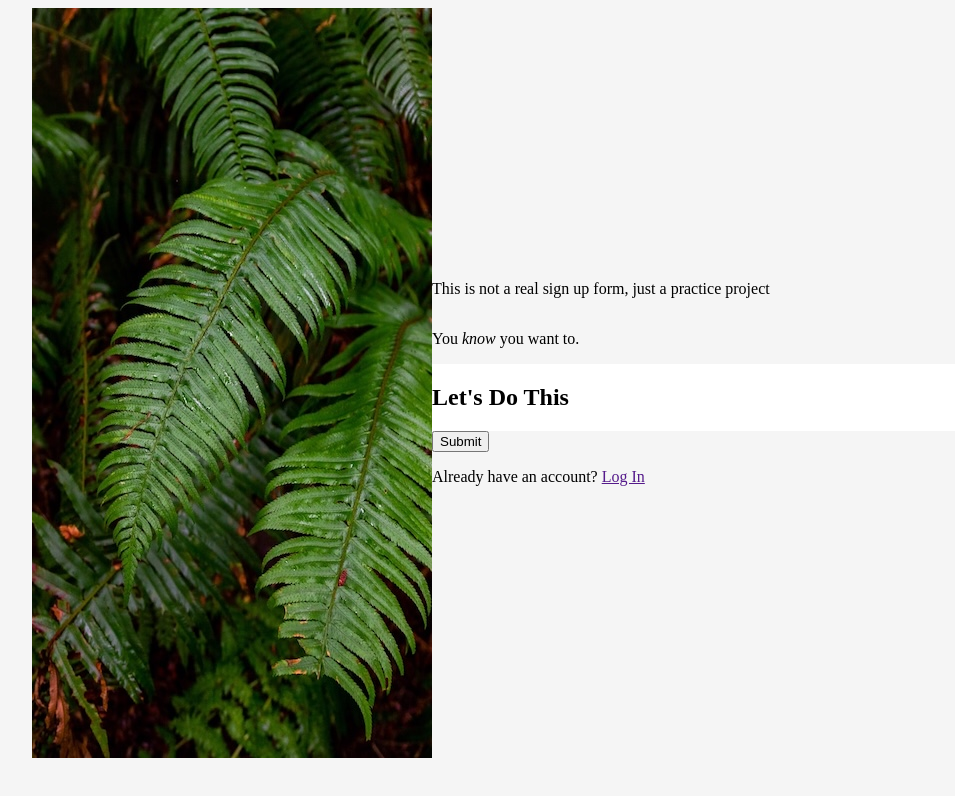
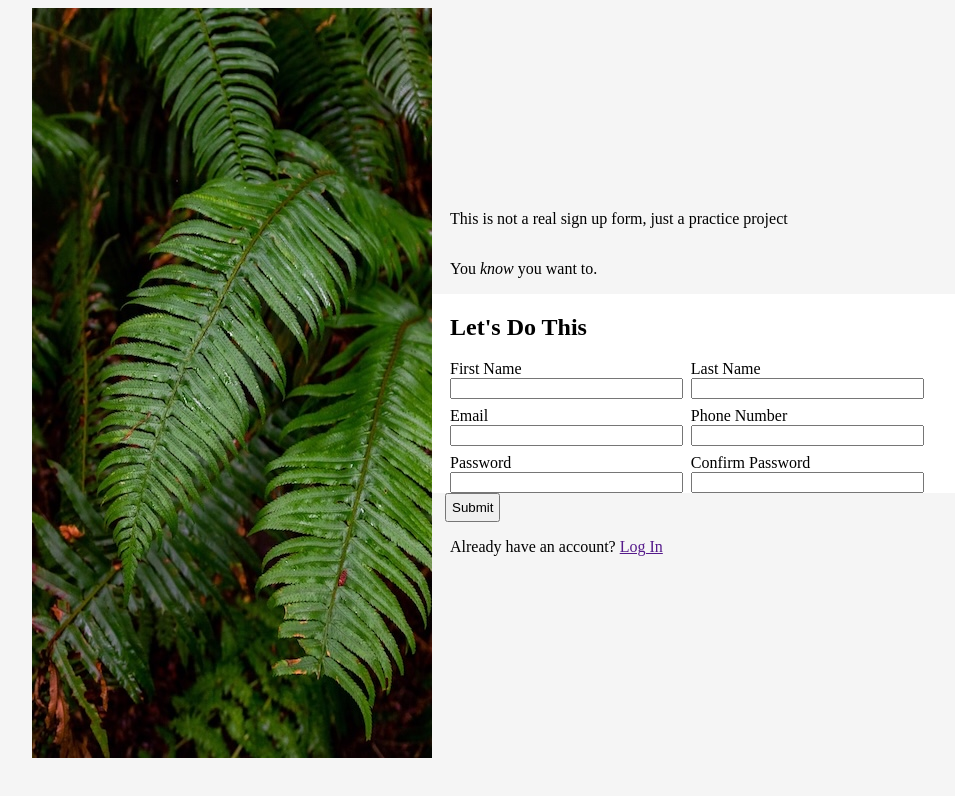
Before and after one commit to j-slopey/Signup-Page, a plain HTML site: page index.html in a window 1280 px wide. Shown: the whole page, without its empty margins (108-1063 px from the left). Drawn offline with Linux system fonts and the light colour scheme.

Commit message:
Forms added

```diff
--- a/index.html
+++ b/index.html
@@ -17,9 +17,39 @@
     <p>You <em>know</em> you want to.</p>
     <div id="form-container">
         <h2>Let's Do This</h2>
-        <form id="sign-up-form"></form>
+        <form id="sign-up-form">
+            <div class="input-label">
+                <label for="first-name">First Name</label>
+                <input type="text" name="first-name" id="first-name" required>
+            </div>
+
+            <div class="input-label">
+                <label for="last-name">Last Name</label>
+                <input type="text" name="last-name" id="last-name" required>
+            </div>
+
+            <div class="input-label">
+                <label for="email">Email</label>
+                <input type="email" name="email" id="email" required>
+            </div>
+
+            <div class="input-label">
+                <label for="phone-number">Phone Number</label>
+                <input type="tel" name="phone-number" id="phone-number" required>
+            </div>
+
+            <div class="input-label">
+                <label for="password">Password</label>
+                <input type="password" name="password" id="password" required>
+            </div>
+
+            <div class="input-label">
+                <label for="confirm-password">Confirm Password</label>
+                <input type="password" name="confirm-password" id="confirm-password" required>
+            </div>
+        </form>
     </div>
-    <button>Submit</button>
+    <button id="submit-form">Submit</button>
     <p>Already have an account? <a href="">Log In</a></p>
 </main>
 </body>
--- a/style.css
+++ b/style.css
@@ -22,8 +22,28 @@ main {
 
 div#form-container{
     background-color: white;
+    flex-wrap: wrap;
 }
 
-button {
+button#submit-form {
     align-self: flex-start;
+    padding: 5px 5px ;
+    margin-left: 13px;
 }
+
+form#sign-up-form {
+    display: flex;
+    flex-wrap: wrap;
+    justify-content: flex-start;
+    gap: 8px;
+}
+div.input-label{
+    display: flex;
+    flex-direction: column;
+    width: 40%;
+
+}
+
+main > * {
+    padding-left: 18px;
+}
```
